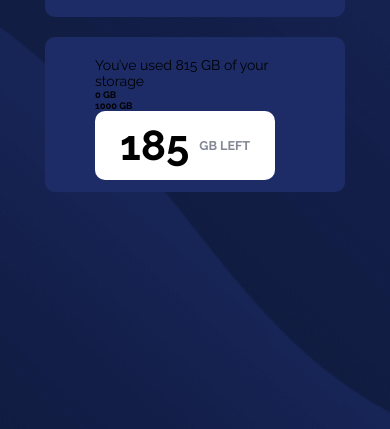
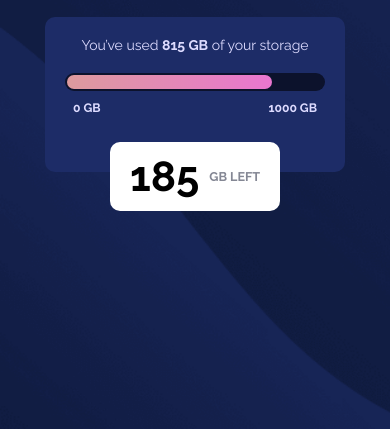
Before and after one commit to ralphsulit/fylo, a plain HTML site: page index.html in a window 390 px wide. Shown: the part 415-844 px from the top of the page. Drawn offline with Linux system fonts and the light colour scheme.

Commit message:
added the progress bar in mobile

```diff
--- a/index.html
+++ b/index.html
@@ -23,15 +23,19 @@
         </div>
       </div>
       <div class="lower-container">
-        You’ve used 815 GB of your storage
-        <div class="bar">
-
-          <div class="bar-num">
-            <h6>0 GB</h6>
-            <h6>1000 GB</h6>
+        <div class="upper-box">
+          You’ve used <span class="ub-span">815 GB</span> of your storage
+          <div>
+            <div class="bar">
+              <div class="progress circle"><span class="dot"></span></div>
+            </div>
+            <div class="bar-num">
+              <h6>0 GB</h6>
+              <h6>1000 GB</h6>
+            </div>
           </div>
         </div>
-        <div class="white-box">
+        <div class="lower-box">
           185
           <span class="wb-span">GB Left</span>
         </div>
--- a/main.css
+++ b/main.css
@@ -96,26 +96,72 @@ Section:
 Lower Container
 *************** */
 .lower-container {
+  display: flex;
+  flex-direction: column;
+  align-items: center;
+}
+
+.upper-box {
   background:hsl(228, 56%, 26%);
   border: none;
   border-radius: 10px;
-  padding: 20px 50px;
+  padding: 20px 20px;
   overflow: hidden;
   height: 155px;
-  position: relative;
+  color:hsl(243, 100%, 93%);
+  width: 300px;
+  text-align: center;
 }
 
-.white-box {
+.ub-span {
+  font-weight: 700;
+}
+
+.bar {
+  margin: 20px 0 10px 0;
+  width: 100%;
+  border-radius: 15px;
+  padding: 2px 2px;
+  background-color:hsl(229, 57%, 11%);
+}
+
+.progress {
+  background:linear-gradient(to right, rgba(245, 170, 170, 0.897), rgb(233, 118, 208));
+  border-radius: 15px;
+  text-align: right;
+  padding: 7px 7px;
+}
+
+.circle {
+  width: 80%;
+}
+
+.dot {
+  height: 250px;
+  width: 250px;
+  border-radius: 50%;
+  background-color: #fff;
+}
+
+.bar-num {
+  display: flex;
+  font-size: 1.3em;
+  padding: 0 8px;
+  justify-content: space-between;
+}
+
+.lower-box {
   background: #fff;
   border: none;
   border-radius: 10px;
   font-size: 3em;
-  padding: 10px 10px;
+  padding: 10px 5px;
   font-weight: 700;
   display: flex;
   align-items: center;
   justify-content: center;
-  width: 180px;
+  width: 170px;
+  margin-top: -30px;
 }
 
 .wb-span {
@@ -123,4 +169,5 @@ Lower Container
   color:hsl(229, 7%, 55%);
   text-transform: uppercase;
   margin-left: 10px;
+
 }
```
